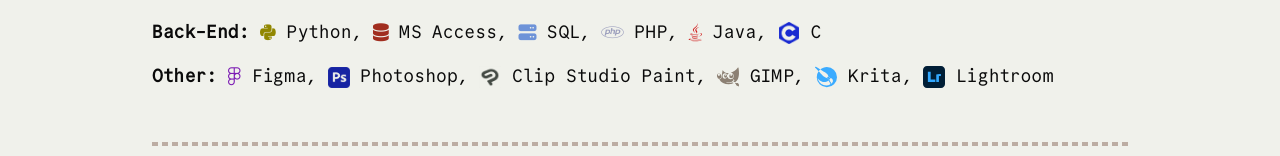
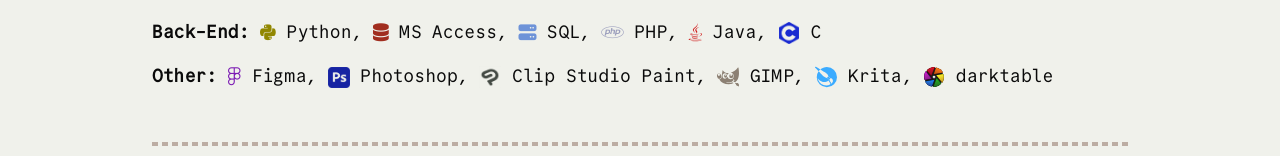
Before and after one commit to FrosteAto/FrosteAto-Homepage, a Next.js app in the folder frontend/: page /software in a window 1280 px wide. Shown: the part 359-515 px from the top of the page. Built offline with nearby package versions, Linux system fonts and the light colour scheme.

Commit message:
Swap Lightroom for darktable in Other competencies
Wrong app - meant darktable, not Lightroom. Icon is darktable's
official app icon from Wikimedia Commons.

```diff
--- a/frontend/src/app/software/page.tsx
+++ b/frontend/src/app/software/page.tsx
@@ -53,7 +53,7 @@ const competencies: { label: string; items: CompetencyItem[] }[] = [
       { label: "Clip Studio Paint", icon: { kind: "img", src: "/images/csp.png" } },
       { label: "GIMP", icon: { kind: "img", src: "/images/gimp.svg" } },
       { label: "Krita", icon: { kind: "img", src: "/images/krita.svg" } },
-      { label: "Lightroom", icon: { kind: "img", src: "/images/lightroom.svg" } },
+      { label: "darktable", icon: { kind: "img", src: "/images/darktable.svg" } },
     ],
   },
 ];
```
Also changed, not shown: frontend/public/images/darktable.svg (added), frontend/public/images/lightroom.svg (deleted).
